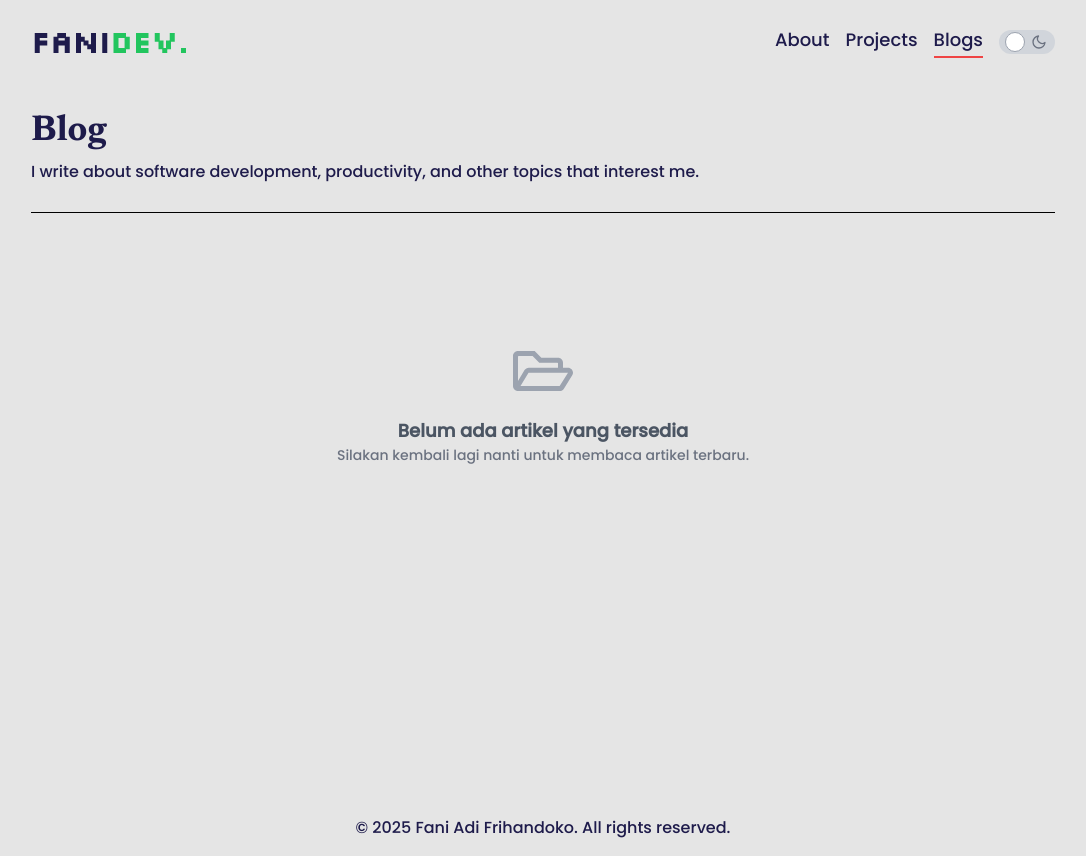
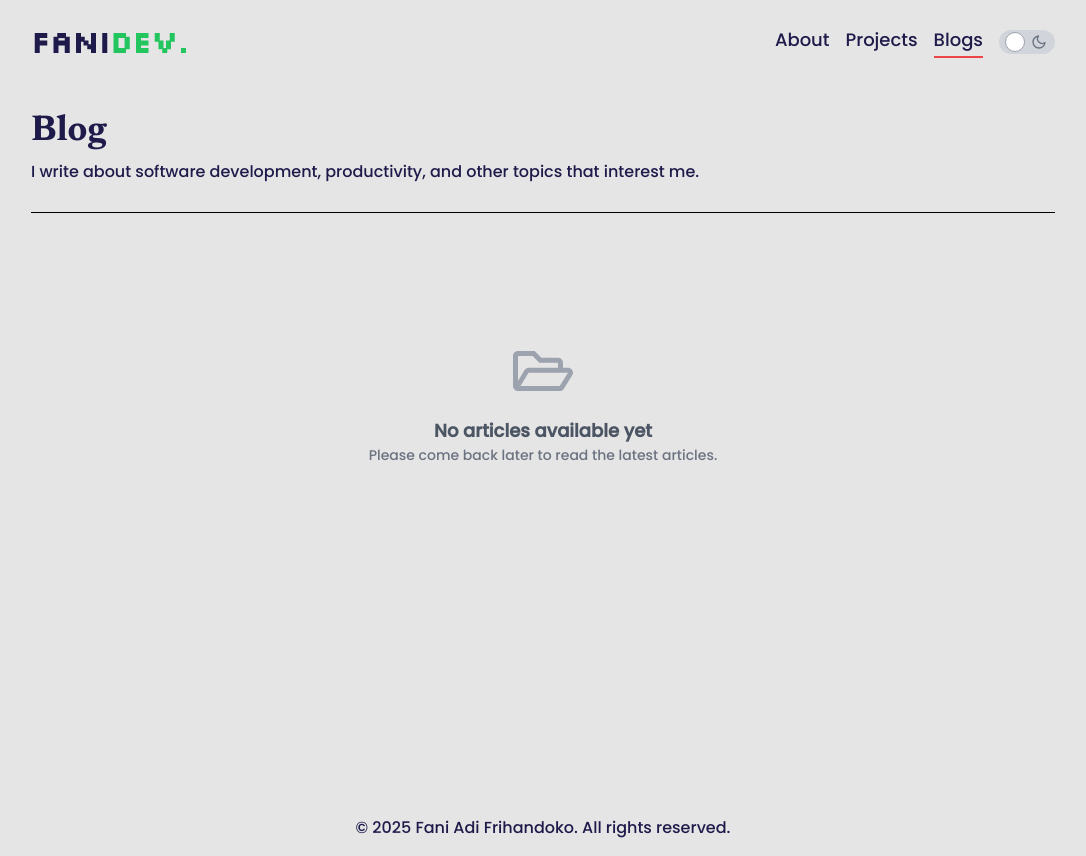
Before and after one commit to faniadifrihandoko1/creativefolio, a Next.js app: page /blogs in a window 1280 px wide. Shown: the whole page, without its empty margins (97-1183 px from the left). Built offline with nearby package versions, Linux system fonts and the light colour scheme.

Commit message:
feat(blog): update if data null

```diff
--- a/app/(client)/blogs/page.tsx
+++ b/app/(client)/blogs/page.tsx
@@ -1,4 +1,3 @@
-import Button from "@/app/components/Elements/Button";
 import Header from "@/app/components/Fragements/Header";
 import { FaRegFolderOpen } from "react-icons/fa";
 
@@ -24,10 +23,10 @@ const Blogs = () => {
       <div className="mt-10 md:mt-32 flex flex-col items-center justify-center text-center">
         <FaRegFolderOpen className="text-6xl text-gray-400 dark:text-gray-600" />
         <h3 className="mt-4 text-lg font-semibold text-gray-600 dark:text-gray-400">
-          Belum ada artikel yang tersedia
+          No articles available yet
         </h3>
         <p className="text-gray-500 dark:text-gray-500 text-sm">
-          Silakan kembali lagi nanti untuk membaca artikel terbaru.
+          Please come back later to read the latest articles.
         </p>
       </div>
     </div>
```
